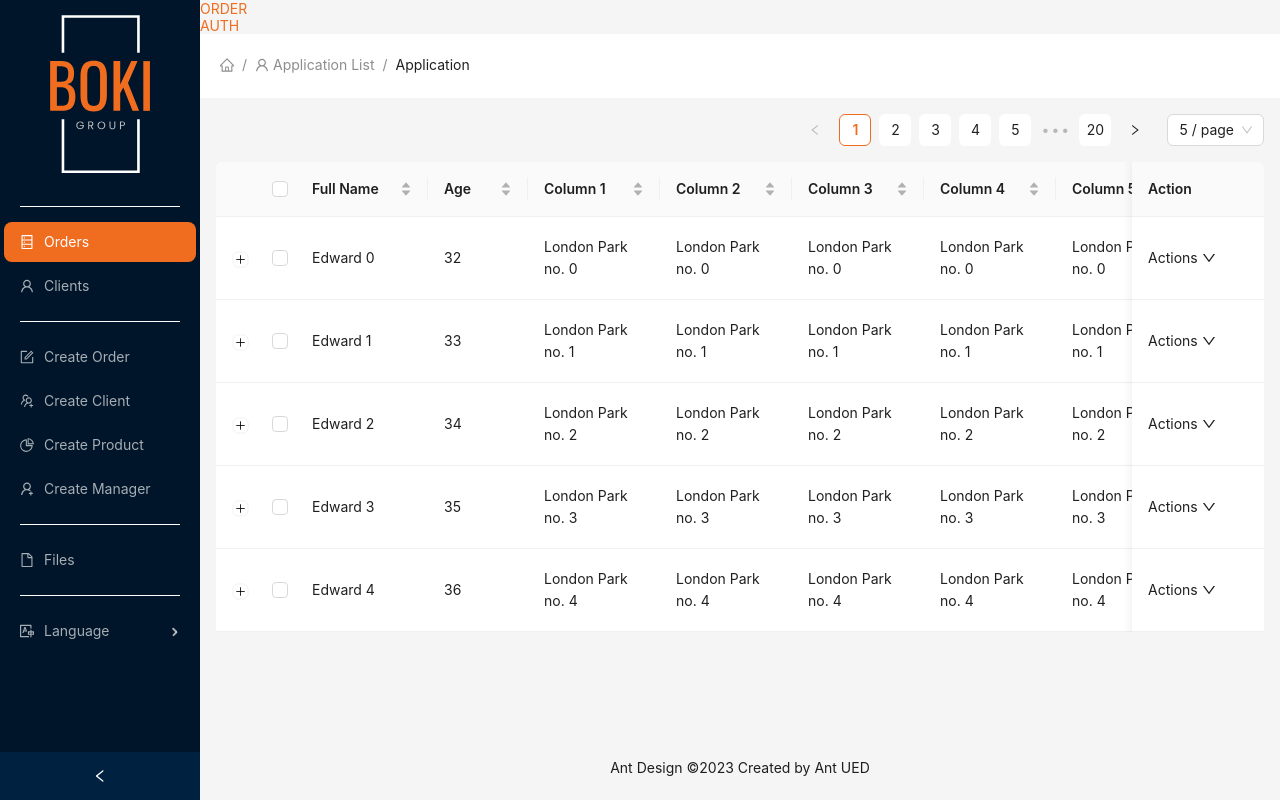
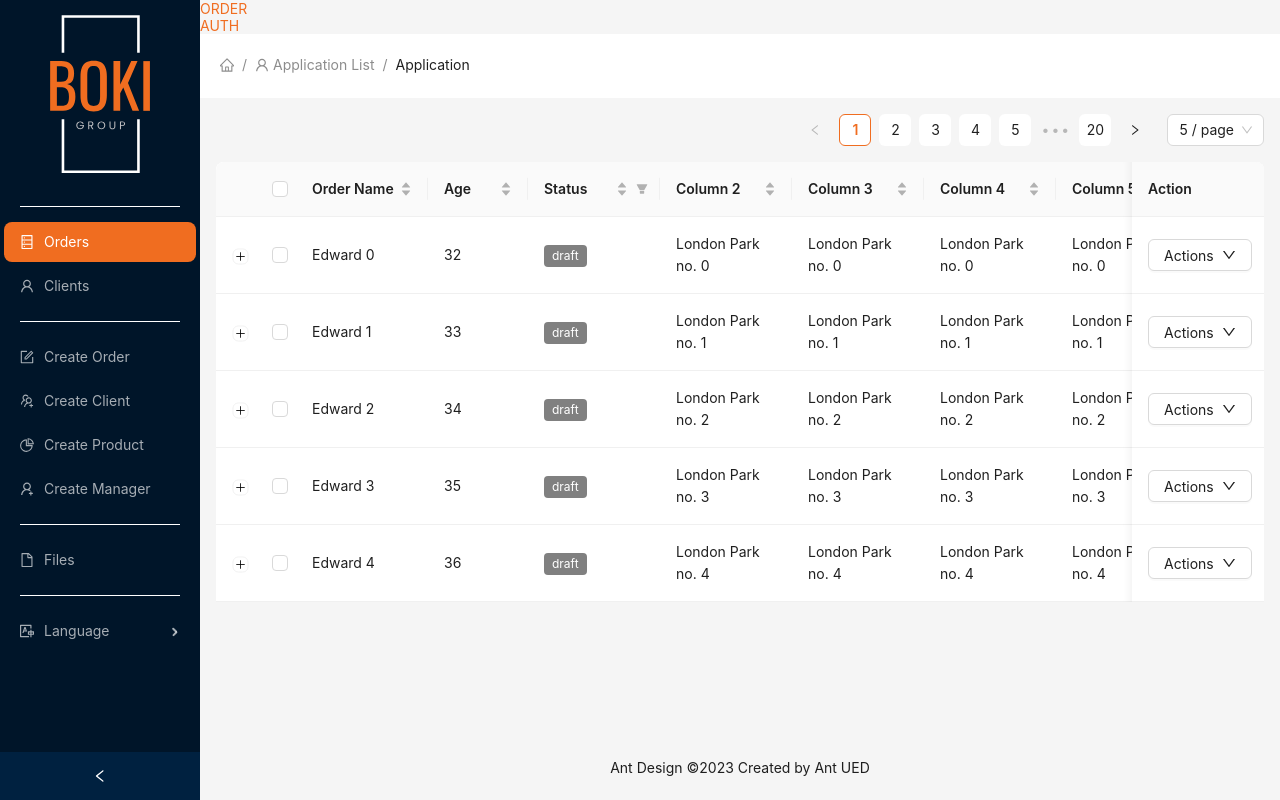
Before and after one commit to Hlazman/bg-configurator, a React (Create React App) app: page /createorder in a window 1280 px wide. Built offline with nearby package versions, Linux system fonts and the light colour scheme.

Commit message:
changes to Orders page

```diff
--- a/src/Pages/OrdersPage.jsx
+++ b/src/Pages/OrdersPage.jsx
@@ -1,6 +1,49 @@
-import { Table, Dropdown, Space } from 'antd';
+import { Table, Dropdown, Space, Button, Tag } from 'antd';
 import { DownOutlined } from '@ant-design/icons';
-import { useState } from 'react';
+import { useState, useEffect } from 'react';
+
+export const OrdersPage = () => {
+
+  const [data, setData] = useState(() => {
+    const initialData = [];
+      for (let i = 0; i < 100; i++) {
+        initialData.push({
+          key: i,
+          orderName: `Edward ${i}`,
+          age: 32 + i,
+          status: 'draft',
+          address: `London Park no. ${i}`,
+          description: "This not expandable",
+        });
+      }
+      return initialData;
+    });
+
+  const [selectedRowData, setSelectedRowData] = useState(null);
+  const [selectedFilters, setSelectedFilters] = useState([]);
+
+  const handleFilterChange = (selectedFilterValues) => {
+    setSelectedFilters(selectedFilterValues);
+  };
+
+  const handleActionClick = (action) => {
+    if (selectedRowData) {
+      setSelectedRowData((prevSelectedRowData) => ({
+        ...prevSelectedRowData,
+        status: action,
+      }));
+    }
+  };
+
+  useEffect(() => {
+    if (selectedRowData) {
+      setData((prevData) =>
+        prevData.map((row) =>
+          row.key === selectedRowData.key ? { ...selectedRowData } : row
+        )
+      );
+    }
+  }, [selectedRowData]);
 
   const items = [
     {
@@ -11,17 +54,47 @@ const items = [
       key: '2',
       label: 'Action 2',
     },
+    {
+      key: '3',
+      label: 'Action 3',
+    },
+    {
+      key: '10',
+      label: 'Status',
+      children: [
+        {
+          key: 'draft',
+          label: 'draft',
+          onClick: () => handleActionClick('draft'),
+        },
+        {
+          key: 'publish',
+          label: 'publish',
+          onClick: () => {handleActionClick('publish')},
+        },
+        {
+          key: 'paid',
+          label: 'paid',
+          onClick: () => {handleActionClick('paid'); console.log(selectedRowData)},
+        },
+        {
+          key: 'closed',
+          label: 'closed',
+          onClick: () => handleActionClick('closed'),
+        },
+      ],
+    },
   ];
 
   const columns = [
     // Table.SELECTION_COLUMN,
     // Table.EXPAND_COLUMN,
     {
-    title: 'Full Name',
-    dataIndex: 'name',
-    key: 'name',
+      title: 'Order Name',
+      dataIndex: 'orderName',
+      key: 'orderName',
       fixed: 'left',
-    sorter: (a, b) => a.age - b.age,
+      sorter: (a, b) => a.orderName.localeCompare(b.orderName),
     },
     {
       title: 'Age',
@@ -30,12 +103,43 @@ const columns = [
       key: 'age',
       sorter: (a, b) => a.age - b.age,
     },
+
     {
-    title: 'Column 1',
-    dataIndex: 'address',
+      title: 'Status',
+      dataIndex: 'status',
       key: '1',
-    sorter: (a, b) => a.age - b.age,
+      sorter: (a, b) => a.status.localeCompare(b.status),
+      filters: [
+        { text: 'Draft', value: 'draft' },
+        { text: 'Publish', value: 'publish' },
+        { text: 'Paid', value: 'paid' },
+        { text: 'Closed', value: 'closed' },
+      ],
+      onFilter: (value, record) => record.status === value,
+      render: (status) => {
+        let color = 'default';
+
+        switch (status) {
+          case 'draft':
+            color = 'grey';
+            break;
+          case 'publish':
+            color = 'blue';
+            break;
+          case 'paid':
+            color = 'green';
+            break;
+          case 'closed':
+            color = 'gold';
+            break;
+          default:
+            break;
+        }
+
+        return <Tag color={color}>{status}</Tag>;
       },
+    },
+
     {
       title: 'Column 2',
       dataIndex: 'address',
@@ -85,28 +189,20 @@ const columns = [
       key: 'operation',
       fixed: 'right',
       with: '80px',
-    render: () => (
+      render: (text, record) => (
         <Space size="large">
-        <Dropdown menu={{items}}>
-          <p>Actions <DownOutlined /> </p>
+          <Dropdown menu={{items}} trigger={['click']} onClick={() => setSelectedRowData(record)}>
+            <Button>
+              <Space> Actions <DownOutlined />
+              </Space>
+            </Button>
           </Dropdown>
         </Space>
       ),
     },
+
   ];
 
-const data = [];
-for (let i = 0; i < 100; i++) {
-  data.push({
-    key: i,
-    name: `Edward ${i}`,
-    age: 32+i,
-    address: `London Park no. ${i}`,
-    description: "This not expandable"
-  });
-}
-
-export const OrdersPage = () => {
   const [pagination, setPagination] = useState({
     current: 1,
     pageSize: 5,
@@ -137,6 +233,8 @@ export const OrdersPage = () => {
         pageSizeOptions: ['5', '10', '20', '50', '100'],
         onChange: handlePaginationChange,
       }}
+      filters={selectedFilters}
+      onFilterChange={handleFilterChange}
     />
   );
 };
--- a/src/index.css
+++ b/src/index.css
@@ -12,40 +12,26 @@ code {
     monospace;
 }
 
-
-/* Firefox */
-* {
-  scrollbar-width: thin;
-  scrollbar-color: #F06D20 #fff;
+/* Scrollbar */
+::-webkit-scrollbar {
+  height: 10px;
+  width: 10px;
 }
 
-/* Chrome, Edge and Safari */
-*::-webkit-scrollbar {
-  height: 10px;
-  width: 8px;
-}
-*::-webkit-scrollbar-track {
-  border-radius: 5px;
-  background-color: #fff;
+/* Track */
+::-webkit-scrollbar-track {
+  -webkit-box-shadow: inset 0 0 6px rgba(0,0,0,0.3);
+  -webkit-border-radius: 10px;
+  border-radius: 10px;
 }
 
-*::-webkit-scrollbar-track:hover {
-  background-color: #B8C0C2;
+/* Handle */
+::-webkit-scrollbar-thumb {
+  -webkit-border-radius: 10px;
+  border-radius: 10px;
+  background-color: #f06d20;
+  -webkit-box-shadow: inset 0 0 6px rgba(0,0,0,0.5);
 }
-
-*::-webkit-scrollbar-track:active {
-  background-color: #B8C0C2;
+::-webkit-scrollbar-thumb:window-inactive {
+background-color: #f06d20;
 }
-
-*::-webkit-scrollbar-thumb {
-  border-radius: 5px;
-  background-color: #F06D20;
-}
-
-*::-webkit-scrollbar-thumb:hover {
-  background-color: #9D4715;
-}
-
-*::-webkit-scrollbar-thumb:active {
-  background-color: #F06D20;
-}
```
Lines whose indentation alone changed are shown as unchanged.
